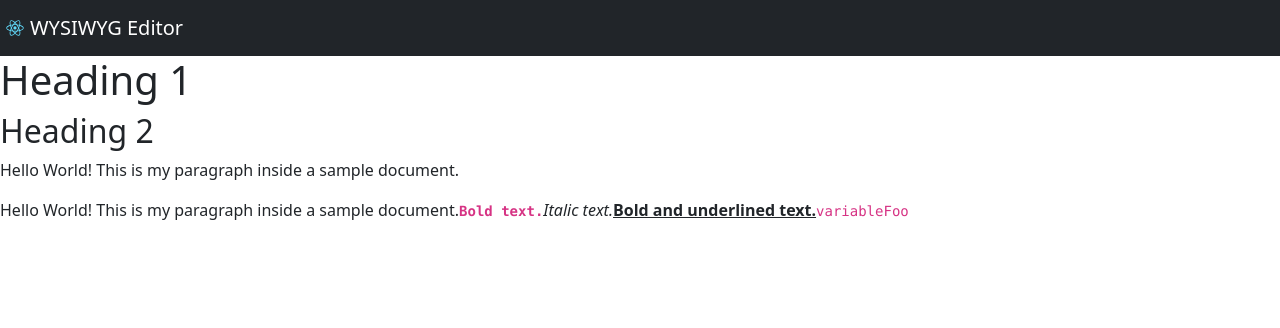
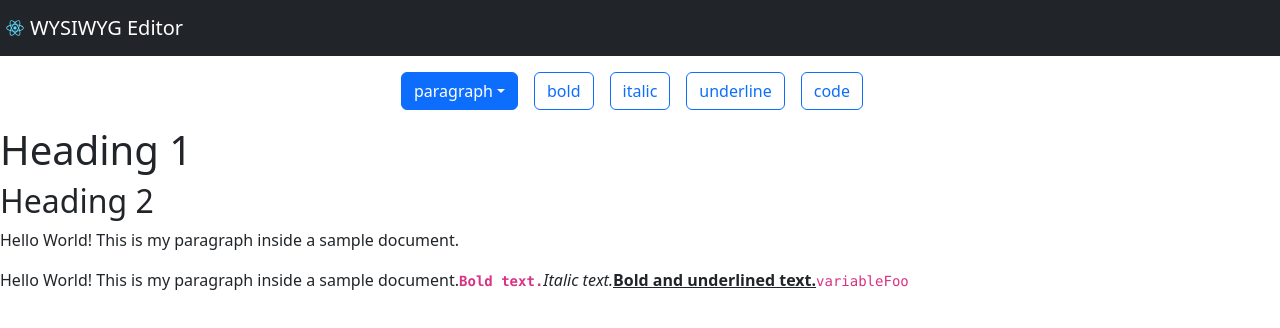
Before and after one commit to peanudge/wysiwyg-editor, a React (Create React App) app: page / in a window 1280 px wide. Shown: the top 328 px of the page. Built offline with nearby package versions, Linux system fonts and the light colour scheme.

Commit message:
Add Toolbar component

```diff
--- a/src/App.tsx
+++ b/src/App.tsx
@@ -4,6 +4,7 @@ import { Navbar } from "react-bootstrap";
 import logo from "./logo.svg";
 import { Editor } from "./components/Editor";
 import { Descendant } from "slate";
+import { Toolbar } from "./components/Toolbar";
 
 function App() {
   const [document, updateDocument] = useState<Descendant[]>(ExampleDocument);
@@ -23,6 +24,7 @@ function App() {
         </Navbar.Brand>
       </Navbar>
       <div className="App">
+        <Toolbar />
         <Editor document={document} onChange={updateDocument} />
       </div>
     </>
--- /dev/null
+++ b/src/components/Toolbar/Toolbar.css
@@ -0,0 +1,22 @@
+.toolbar {
+  display: flex;
+  flex-direction: row;
+  justify-content: center;
+  margin: 1rem;
+}
+
+.toolbar-btn {
+  display: flex;
+  justify-content: center;
+  align-items: center;
+  margin-right: 1rem;
+}
+
+.toolbar-btn p {
+  padding: 0;
+  margin: 0;
+}
+
+.block-style-dropdown {
+  margin-right: 1rem;
+}
--- /dev/null
+++ b/src/components/Toolbar/Toolbar.tsx
@@ -0,0 +1,41 @@
+import { Button, Dropdown, DropdownButton } from "react-bootstrap";
+import "./Toolbar.css";
+
+const PARAGRAPH_STYLES = ["h1", "h2", "h3", "h4", "paragraph", "multiple"];
+const CHARACTER_STYLES = ["bold", "italic", "underline", "code"];
+
+export function Toolbar({ selection, previousSelection }: any) {
+  return (
+    <div className="toolbar">
+      <DropdownButton
+        className="block-style-dropdown"
+        disabled={false}
+        id="block-style"
+        title={"paragraph"}
+      >
+        {PARAGRAPH_STYLES.map((blockType) => (
+          <Dropdown.Item eventKey={blockType} key={blockType}>
+            {blockType}
+          </Dropdown.Item>
+        ))}
+      </DropdownButton>
+      {CHARACTER_STYLES.map((style) => (
+        <ToolBarButton key={style} icon={<p>{style}</p>} isActive={false} />
+      ))}
+    </div>
+  );
+}
+
+function ToolBarButton(props: any) {
+  const { icon, isActive, ...otherProps } = props;
+  return (
+    <Button
+      variant="outline-primary"
+      className="toolbar-btn"
+      active={isActive}
+      {...otherProps}
+    >
+      {icon}
+    </Button>
+  );
+}
--- /dev/null
+++ b/src/components/Toolbar/index.ts
@@ -0,0 +1 @@
+export { Toolbar } from "./Toolbar";
```
